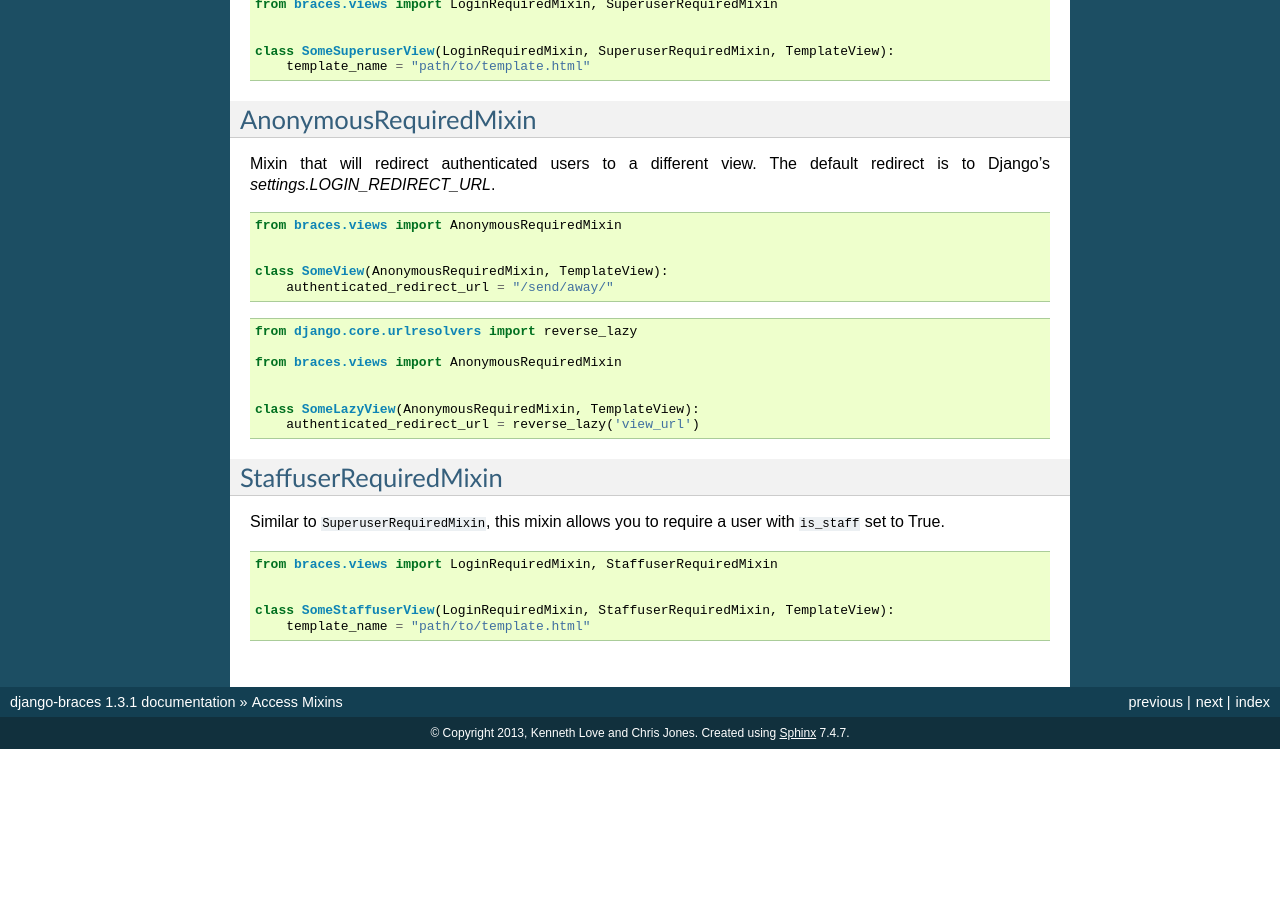
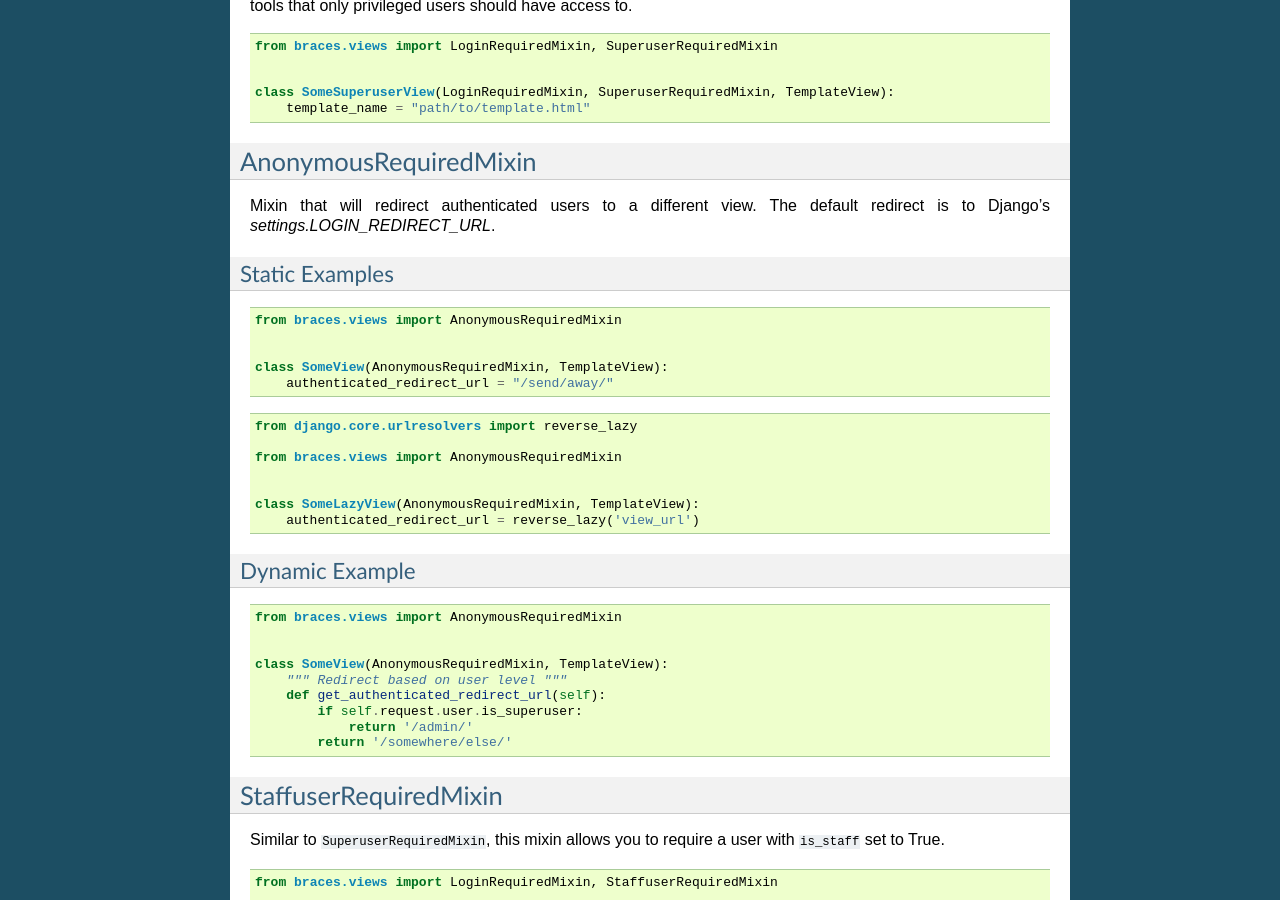
Before and after one commit to brack3t/django-braces, a Sphinx documentation site: the page built from docs/access.rst, in a window 1280 px wide and 900 px high, scrolled down 3406 px. Built offline with Sphinx 7.4.7, drawn with Linux system fonts in a browser that asks for light colours; before the commit the page ends 4155 px from its top, so only the background shows below that; some of the changed text lies outside the part shown.

Commit message:
better docs.

```diff
--- a/docs/access.rst
+++ b/docs/access.rst
@@ -192,6 +192,10 @@
 Mixin that will redirect authenticated users to a different view. The default redirect is to
 Django's `settings.LOGIN_REDIRECT_URL`.
 
+
+Static Examples
+^^^^^^^^^^^^^^^
+
 ::
 
     from braces.views import AnonymousRequiredMixin
@@ -212,6 +216,20 @@
         authenticated_redirect_url = reverse_lazy('view_url')
 
 
+Dynamic Example
+^^^^^^^^^^^^^^^
+
+::
+
+    from braces.views import AnonymousRequiredMixin
+
+
+    class SomeView(AnonymousRequiredMixin, TemplateView):
+        """ Redirect based on user level """
+        def get_authenticated_redirect_url(self):
+            if self.request.user.is_superuser:
+                return '/admin/'
+            return '/somewhere/else/'
 
 
 .. _StaffuserRequiredMixin:
```
